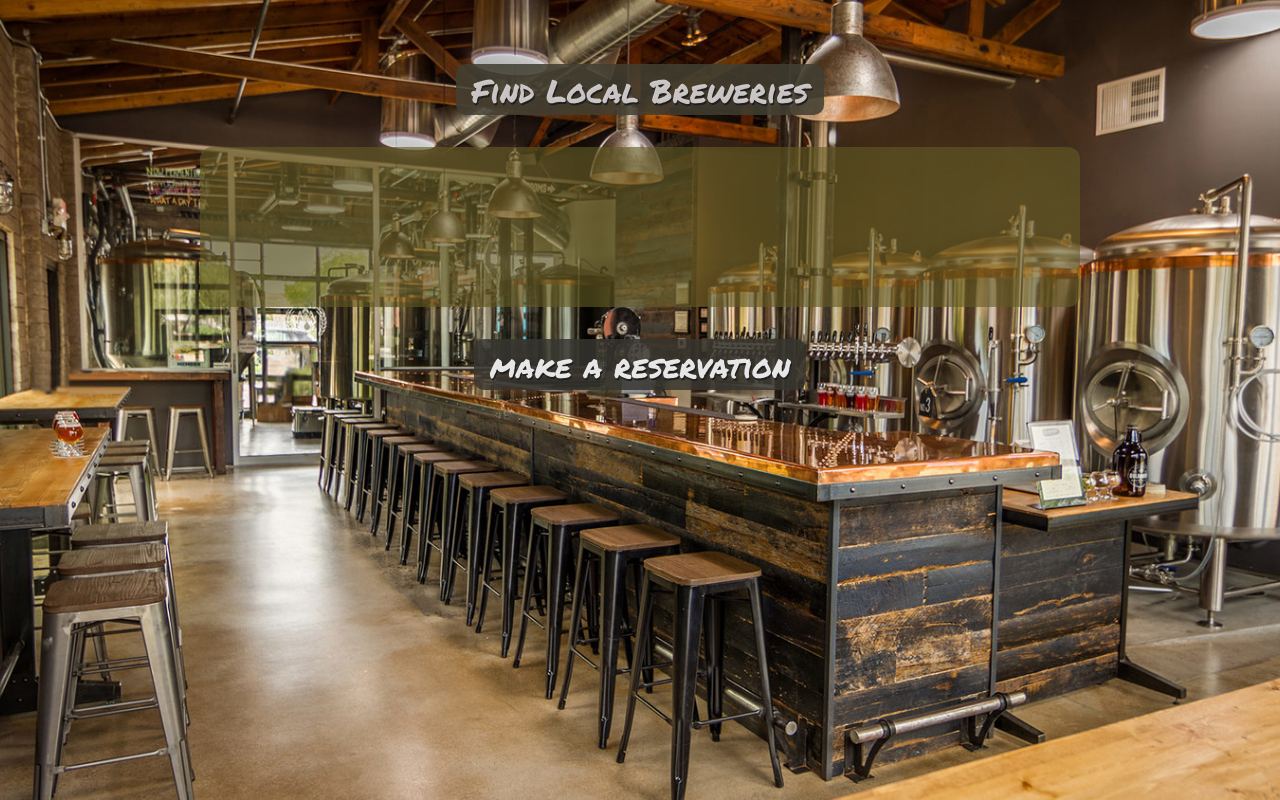
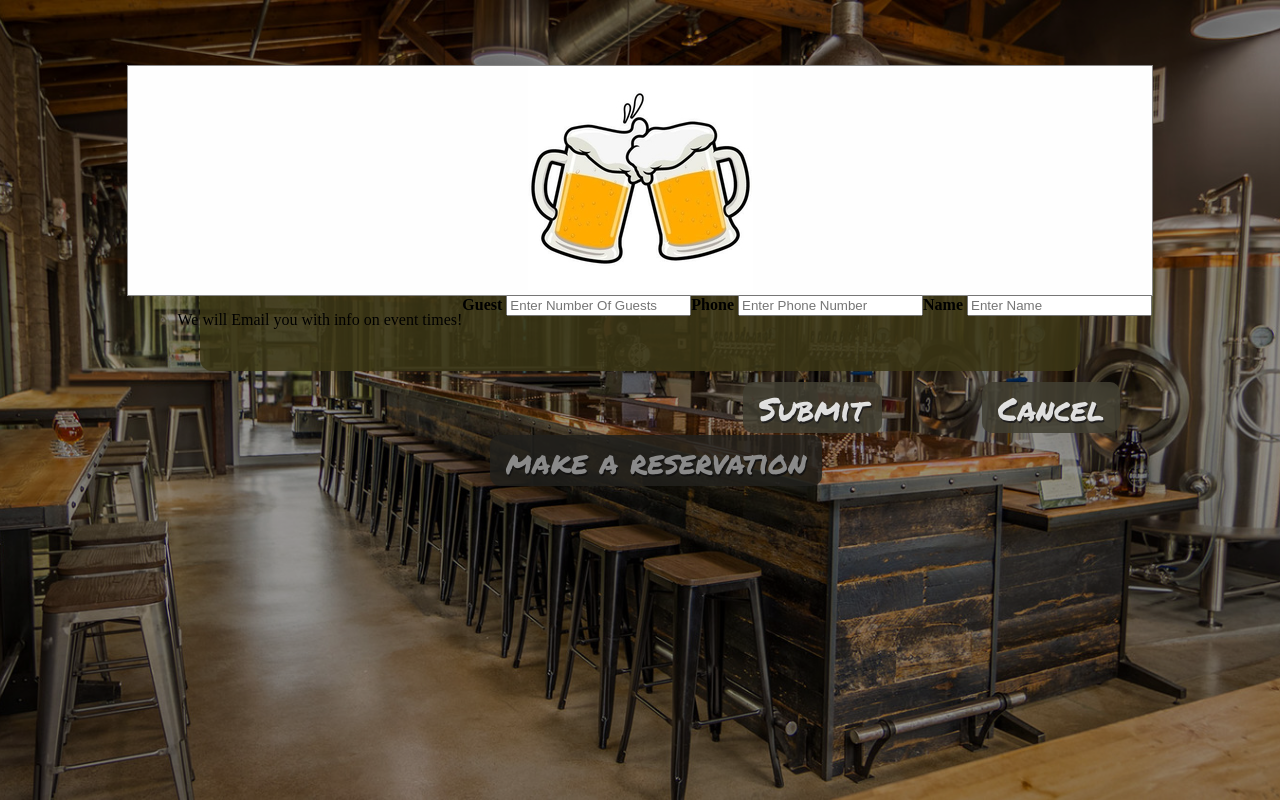
Before and after one commit to jessehunter311/charity-site, a plain HTML site: page index.html in a window 1280 px wide. Both pictures are taken after a click on the button "make a reservation". Drawn offline with Linux system fonts and the light colour scheme; files whose address does not match are found by name.

Commit message:
adds reservation form

```diff
--- a/index.html
+++ b/index.html
@@ -1,14 +1,20 @@
 <!DOCTYPE html>
 <html lang="en">
+
 <head>
-    <link rel="stylesheet" href="C:\Users\311wa\Documents\CLproject\styles.css">
-    <link href="https://fonts.googleapis.com/css2?family=Martel:wght@700&family=Permanent+Marker&family=Varela+Round&display=swap" rel="stylesheet">
   <meta charset="UTF-8">
   <meta name="viewport" content="width=device-width, initial-scale=1.0">
   <title>Local Breweries</title>
+  <link rel="stylesheet" href="C:\Users\311wa\Documents\CLproject\styles.css">
+  <link
+    href="https://fonts.googleapis.com/css2?family=Martel:wght@700&family=Permanent+Marker&family=Varela+Round&display=swap"
+    rel="stylesheet">
+
 
 </head>
+
 <body>
+  <div class="main-element">
     <div class="results">
       <div class="buttons">
         <button id="btn">Find Local Breweries</button>
@@ -19,15 +25,48 @@
       </div>
     </div>
 
-    <div id="reservation" class="buttons">
-        <button id="btn">make a reservation</button>
+    <div id="myBtn" class="buttons">
+      <button id="btn" type="button">
+        make a reservation
+      </button>
+
+      <!-- The Modal -->
+      <div id="myModal" class="modal">
+
+        <!-- Modal content -->
+        <form class="modal-content animate" action="/action_page.php">
+          <div class="imgcontainer">
+            <img src="beer-mugs.jpg" alt="Avatar" class="avatar">
           </div>
 
+          <div class="container">
+            <div class="mdl-elmts">
+              <label for="uname"><b>Name</b></label>
+              <input type="text" placeholder="Enter Name" name="uname" required>
+            </div>
+            <div class="mdl-elmts">
+              <label for="psw"><b>Phone</b></label>
+              <input type="text" placeholder="Enter Phone Number" name="psw" required>
+            </div>
+            <div class="mdl-elmts">
+              <label for="psw"><b>Guest</b></label>
+              <input type="text" placeholder="Enter Number Of Guests" name="psw" required>
+            </div>
+            <div class="mdl-elmts">
+              <p>We will Email you with info on event times!</p>
+            </div>
+            <div class="mdl-elmts">
+              <button type="submit">Submit</button>
+              <button type="button" onclick="document.getElementById('id01').style.display='none'"
+                class="close">Cancel</button>
+            </div>
+          </div>
+      </div>
+      </form>
 
+    </div>
+  </div>
+  <script src="C:\Users\311wa\Documents\CLproject\script.js"></script>
+</body>
 
-    <script src="C:\Users\311wa\Documents\CLproject\script.js"></script>
-
-
-
-</body>
 </html>
--- a/script.js
+++ b/script.js
@@ -1,5 +1,3 @@
-
-
 const result = document.getElementById('result');
 const btn = document.getElementById('btn');
 
@@ -9,7 +7,6 @@ function getRandomBrewery() {
 	fetch('https://api.openbrewerydb.org/breweries?by_state=kentucky')
 		.then(res => res.json())
 		.then(data => {
-			console.log(data);
 			let brew = data[Math.floor(Math.random() * data.length)];
 			result.innerHTML = `${brew.name}<br />
 			 -<br />
@@ -19,8 +16,27 @@ function getRandomBrewery() {
 			 ${brew.street}<br />
 			 -<br />
 			 <a target="_blank" rel="noopener noreferrer" href='${brew.website_url}'>Visit Site</a>`;
-			})
-			.catch((error) => {
-				console.error('Error:', error);
+		})
+		.catch((error) => {
+			console.error('Error:', error);
 		});
 }
+
+
+let modal = document.getElementById("myModal");
+let modalBtn = document.getElementById("myBtn");
+let span = document.getElementsByClassName("close")[0];
+
+modalBtn.onclick = function () {
+	modal.style.display = "block";
+}
+
+span.onclick = function () {
+	modal.style.display = "none";
+}
+
+window.onclick = function (event) {
+	if (event.target == modal) {
+		modal.style.display = "none";
+	}
+}
--- a/styles.css
+++ b/styles.css
@@ -1,11 +1,14 @@
-
-
 body {
   background-image: url(breweries.jpg);
   background-position: top;
   background-repeat: no-repeat;
   background-attachment: fixed;
   background-size: cover;
+}
+
+.mdl-elmts {
+  float: inline-end;
+  margin-bottom: 5px;
 }
 
 .results {
@@ -23,27 +26,27 @@ body {
   text-align: center;
   text-shadow: 2px 2px #201f1f;
   color: rgba(240, 239, 243, 0.897);
-    background-color: #635b249f;
+  background-color: #635b24dc;
   border-radius: 12px;
   -webkit-background-clip: padding-box;
-    -moz-background-clip:    padding;
-    background-clip:         padding-box;
+  -moz-background-clip: padding;
+  background-clip: padding-box;
 
 }
 
 .buttons {
   text-align: center;
 }
+
 button {
   border-radius: 10px;
-    display: inline-block;
   border: none;
   padding: .6rem 1rem;
-    margin-bottom: 2rem;
+  margin: 2rem 2rem 4rem 4rem;
   text-decoration: none;
   text-shadow: 1px 2px #201f1f;
   background: #413f32dc;
-    color: #e7e1e1da;
+  color: #ffffffda;
   font-family: 'Permanent Marker', cursive;
   font-size: 2rem;
   line-height: 1;
@@ -82,10 +85,77 @@ a {
 }
 
 
-@media only screen and (max-width: 768px) {
+
+/* The Modal (background) */
+.modal {
+  display: none;
+  /* Hidden by default */
+  position: fixed;
+  /* Stay in place */
+  z-index: 1;
+  /* Sit on top */
+  left: 0;
+  top: 0;
+  width: 100%;
+  /* Full width */
+  height: 100%;
+  /* Full height */
+  overflow: auto;
+  /* Enable scroll if needed */
+  background-color: rgb(0, 0, 0);
+  /* Fallback color */
+  background-color: rgba(0, 0, 0, 0.4);
+  /* Black w/ opacity */
+  padding-top: 60px;
+}
+
+/* Modal Content/Box */
+.modal-content {
+  background-color: #fefefe;
+  margin: 5px auto;
+  /* 15% from the top and centered */
+  border: 1px solid #888;
+  width: 80%;
+  /* Could be more or less, depending on screen size */
+}
+
+
+/* Add Zoom Animation */
+.animate {
+  -webkit-animation: animatezoom 0.6s;
+  animation: animatezoom 0.6s
+}
+
+@-webkit-keyframes animatezoom {
+  from {
+    -webkit-transform: scale(0)
+  }
+
+  to {
+    -webkit-transform: scale(1)
+  }
+}
+
+@keyframes animatezoom {
+  from {
+    transform: scale(0)
+  }
+
+  to {
+    transform: scale(1)
+  }
+}
+
+
+
+
+/*  ----------------Media Queries------------- */
+
+
+@media only screen and (max-width: 850px) {
   .result {
-        margin-right: 4rem;
-        margin-left: 4rem;
+    margin-right: 2rem;
+    margin-left: 2rem;
   }
 }
 
@@ -99,7 +169,7 @@ a {
   }
 }
 
-  @media only screen and (max-width: 387px)  {
+@media only screen and (max-width: 387px) {
   button {
     margin-top: 0rem;
     font-size: 1.5rem;
```
Also changed, not shown: beer-mugs.jpg (added). Lines whose indentation alone changed are shown as unchanged.
